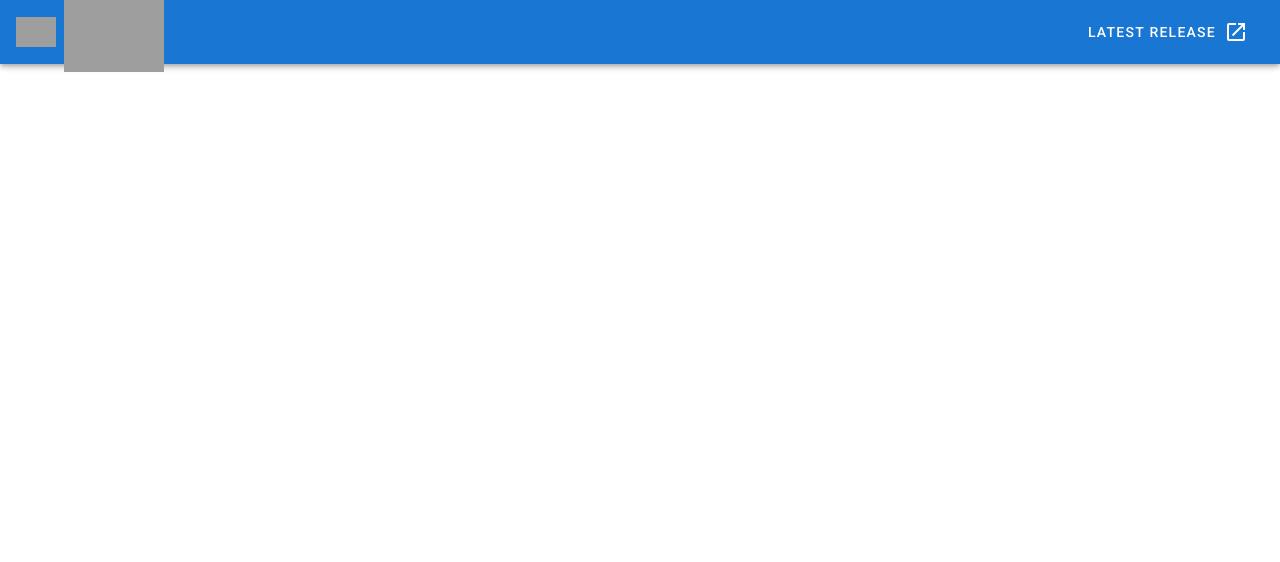
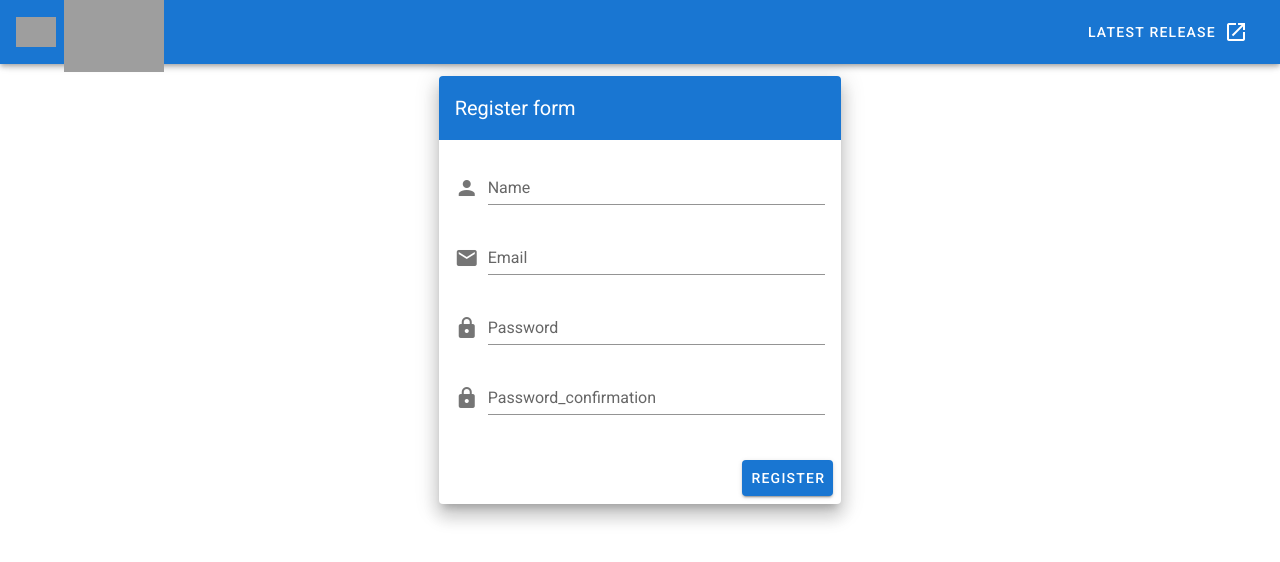
Before and after one commit to jose1182/Service-Order-Manager, a Vue app: page /register in a window 1280 px wide. Shown: the top 562 px of the page. Built offline with nearby package versions, Linux system fonts and the light colour scheme; grey boxes are pictures that could not be loaded.

Commit message:
Add register and login pages, send request

```diff
--- a/package.json
+++ b/package.json
@@ -8,6 +8,7 @@
     "lint": "vue-cli-service lint"
   },
   "dependencies": {
+    "axios": "^0.21.1",
     "core-js": "^3.6.5",
     "vue": "^2.6.11",
     "vue-router": "^3.2.0",
--- a/src/router/index.js
+++ b/src/router/index.js
@@ -11,12 +11,14 @@
     component: Home
   },
   {
-    path: '/about',
-    name: 'About',
-    // route level code-splitting
-    // this generates a separate chunk (about.[hash].js) for this route
-    // which is lazy-loaded when the route is visited.
-    component: () => import(/* webpackChunkName: "about" */ '../views/About.vue')
+    path: '/login',
+    name: 'login',
+    component: () => import(/* webpackChunkName: "login" */ '../views/auth/Login.vue')
+  },
+  {
+    path: '/register',
+    name: 'register',
+    component: () => import(/* webpackChunkName: "register" */ '../views/auth/Register.vue')
   }
 ]
 
--- /dev/null
+++ b/src/views/auth/Login.vue
@@ -0,0 +1,81 @@
+<template>
+    <div>
+        <v-container
+            class="fill-height"
+            fluid
+        >
+            <v-row
+            align="center"
+            justify="center"
+            >
+            <v-col
+                cols="12"
+                sm="8"
+                md="4"
+            >
+                <v-card class="elevation-12">
+                <v-toolbar
+                    color="primary"
+                    dark
+                    flat
+                >
+                    <v-toolbar-title>Login form</v-toolbar-title>
+                    <v-spacer></v-spacer>
+                </v-toolbar>
+                <v-card-text>
+                    <v-form ref="loginForm">
+                    <v-text-field
+                        label="Email"
+                        name="email"
+                        prepend-icon="mdi-account"
+                        type="email"
+                        v-model="user.email"
+                    ></v-text-field>
+
+                    <v-text-field
+                        id="password"
+                        label="Password"
+                        name="password"
+                        prepend-icon="mdi-lock"
+                        type="password"
+                        v-model="user.password"
+                    ></v-text-field>
+                    </v-form>
+                </v-card-text>
+                <v-card-actions>
+                    <v-spacer></v-spacer>
+                    <v-btn color="primary" @click="loginUser">Login</v-btn>
+                </v-card-actions>
+                </v-card>
+            </v-col>
+            </v-row>
+        </v-container>
+    </div>
+</template>
+<script>
+import axios from 'axios'
+export default {
+    name: "Login",
+    data(){
+        return{
+            user:{
+                email: '',
+                password:''
+            }
+        }
+    },
+    methods:{
+        loginUser(){
+            if(this.$refs.loginForm.validate()){
+                axios
+                    .post('http://127.0.0.1:8001/api/login', this.user)
+                    .then((response) => {
+
+                        console.log(response.data)
+
+                    })
+            }
+        }
+    }
+}
+</script>
--- /dev/null
+++ b/src/views/auth/Register.vue
@@ -0,0 +1,134 @@
+<template>
+    <div>
+        <v-container
+            class="fill-height"
+            fluid
+        >
+            <v-row
+            align="center"
+            justify="center"
+            >
+            <v-col
+                cols="12"
+                sm="8"
+                md="4"
+            >
+                <v-card class="elevation-12">
+                <v-toolbar
+                    color="primary"
+                    dark
+                    flat
+                >
+                    <v-toolbar-title>Register form</v-toolbar-title>
+                    <v-spacer></v-spacer>
+                </v-toolbar>
+                <v-card-text>
+                    <v-form ref="registerForm" :value="formValid">
+                    <v-text-field
+                        label="Name"
+                        name="name"
+                        prepend-icon="mdi-account"
+                        type="text"
+                        v-model="newUser.name"
+                    ></v-text-field>
+                    <v-text-field
+                        label="Email"
+                        name="email"
+                        prepend-icon="mdi-email"
+                        type="email"
+                        v-model="newUser.email"
+                    ></v-text-field>
+                    <v-text-field
+                        id="password"
+                        label="Password"
+                        name="password"
+                        prepend-icon="mdi-lock"
+                        type="password"
+                        v-model="newUser.password"
+                    ></v-text-field>
+                    <v-text-field
+                        id="password_confirmation"
+                        label="Password_confirmation"
+                        name="password_confirmation"
+                        prepend-icon="mdi-lock"
+                        type="password"
+                        v-model="newUser.password_confirmation"
+                    ></v-text-field>
+                    </v-form>
+                </v-card-text>
+                <v-card-actions>
+                    <v-spacer></v-spacer>
+                    <v-btn color="primary" @click="registerUser" >Register</v-btn>
+                </v-card-actions>
+                </v-card>
+            </v-col>
+            </v-row>
+        </v-container>
+        <v-snackbar
+        v-model="snackbar.show"
+        >
+        {{ snackbar.text }}
+
+        <template v-slot:action="{ attrs }">
+            <v-btn
+            color="pink"
+            text
+            v-bind="attrs"
+            @click="snackbar.show = false"
+            >
+            Close
+            </v-btn>
+        </template>
+        </v-snackbar>
+    </div>
+</template>
+<script>
+
+import axios from 'axios'
+
+export default {
+    name: "Register",
+    data(){
+        return{
+            formValid: false,
+            newUser: {
+                email: '',
+                name:'',
+                password:'',
+                password_confirmation: ''
+            },
+            snackbar:{
+                show: false,
+                text: 'success'
+            }
+        }
+    },
+    methods:{
+        registerUser(){
+            if(this.$refs.registerForm.validate()){
+                console.log(this.newUser);
+                axios
+                    .post('http://127.0.0.1:8001/api/register', this.newUser)
+                    .then((response) => {
+                        if(response.data && response.data.success){
+                            this.snackbar = {
+                                show : true,
+                                text : 'success'
+                            }
+                        }
+
+                        this.$router.push({name:'login'});
+                    })
+                    .catch(() => {
+                        this.snackbar = {
+                            show : true,
+                            text : 'Failed!!!'
+                        }
+                    })
+                //console.log({event, $form: this.$refs.registerForm.validate()});
+            }
+
+        }
+    }
+}
+</script>
```
Also changed, not shown: 1 other file (tests, documents, lock files or other folders).
